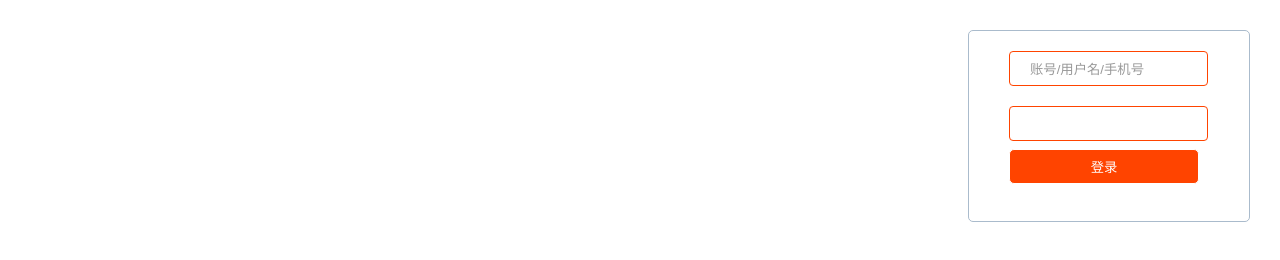
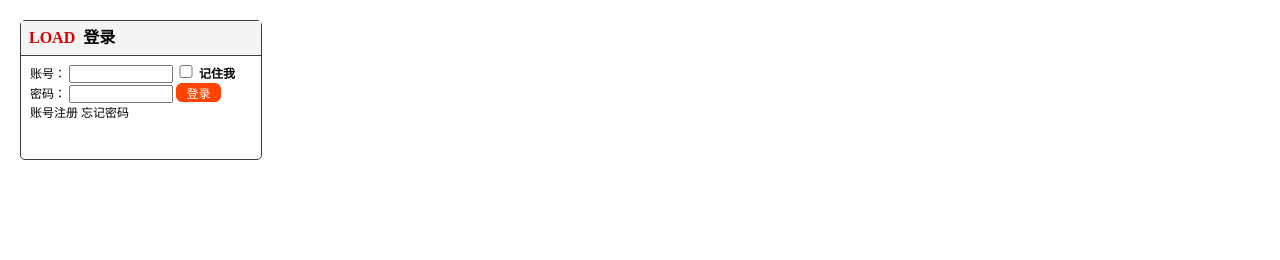
Before and after one commit to Cooskin/html_css, a website: page 输入框.html in a window 1280 px wide. Drawn offline with Linux system fonts and the light colour scheme.

Commit message:
第一个文件夹

```diff
--- /dev/null
+++ b/login.css
@@ -0,0 +1,65 @@
+*{
+    margin: 0;
+    padding: 0;
+    font-size: 12px;
+}
+
+li{
+    list-style-type: none;
+}
+
+em{
+    font-style: normal;
+    color: #d80000;
+}
+
+a{
+    color: #000;
+    text-decoration: none;
+}
+
+.login{
+    margin: 20px 0 0 20px;
+    height: 138px;
+    width: 240px;
+    border: 1px solid #3c3c3c;
+    border-radius: 5px;
+}
+
+h2{
+    height: 34px;
+    line-height: 34px;
+    border-bottom: 1px solid #3c3c3c;
+    font-size: 16px;
+    background: #f4f4f4;
+    margin-bottom: 8px;
+}
+h2 em{
+    font-size: 16px;
+    margin: 8px;
+}
+
+from{
+    position: absolute;
+    left: 30px;
+}
+
+input{
+    width: 100px;
+}
+
+.btn{
+    width: 45px;
+    background: #f40;
+    color: #fff;
+    border: 1px solid #f40;
+    border-radius: 6px;
+
+}
+
+.aa{
+    width: 20px;
+}
+
+a{
+}
--- a/输入框.html
+++ b/输入框.html
@@ -7,68 +7,39 @@
 
     <title>框框</title>
 
-    <style>
-    *{
-        padding: 0px;
-        margin: 0px;
-    }
-    p{
-        margin-left: 10px;
-    }
-    input{
-        margin-top: 20px;
-        margin-left: 30px;
-        padding-left: 20px;
-        border:1px solid #f40;
-        border-radius:4px ;
-        height: 33px;
-    }
-
-    from{
-        position: absolute;
-        top: 30px;
-        right: 30px;
-        width: 280px;
-        height: 190px;
-        border: 1px solid #abc;
-        border-radius: 5px;
-        display: block;
-        background: #fff;
-    }
-    [value=登录] {
-        height:35px;
-        width:190px;
-        border: 1px solid white;
-        border-radius:5px ;
-        background-color: #f40;
-        color:white;
-        margin-left: 40px;
-        margin-top: 8px;
-        padding-right: 20px;
-    }
-    </style>
+    <link rel="stylesheet" href="login.css">
 </head>
 <body>
-<from method="get" action="">
-    <p>
-        <input type="text" name="username" value="账号/用户名/手机号" style="color: #999;">
-    </p>
-    <p>
-        <input type="password" name="password">
-    </p>
-    <input type="submit" value="登录">
+<div class="login">
+    <h2>
+        <em>LOAD</em>登录
+    </h2>
 
+    <from method="get" action="#">
 
-
-</from>
-
-
-
-
-
-
-
-
+        <ul>
+            <li>
+                <span>账号：</span>
+                <label>
+                    <input class="text" type="text" name="username">
+                    <input class="aa" type="checkbox">
+                    <strong>记住我</strong>
+                </label>
+            </li>
+            <li>
+                <span>密码：</span>
+                <label>
+                    <input class="text" type="password" name="password">
+                </label>
+                <input class="btn" type="submit" value="登录">
+            </li>
+        </ul>
+        <p>
+            <a href="#">账号注册</a>
+            <a href="#">忘记密码</a>
+        </p>
+    </from>
+</div>
 
 </body>
 </html>
```
Also changed, not shown: TABLE/table.html (added, +201 -0 lines), TABLE/table.css (added), TABLE/table.js (added).
